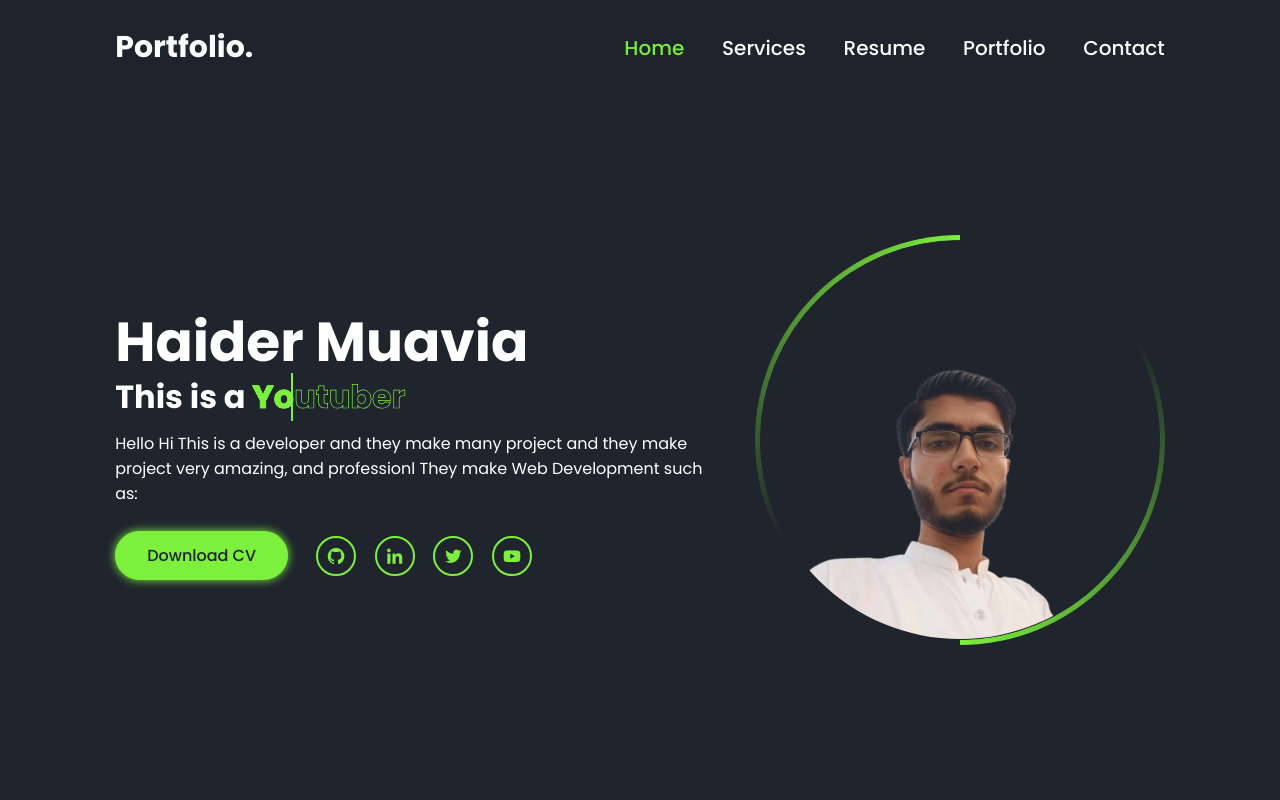
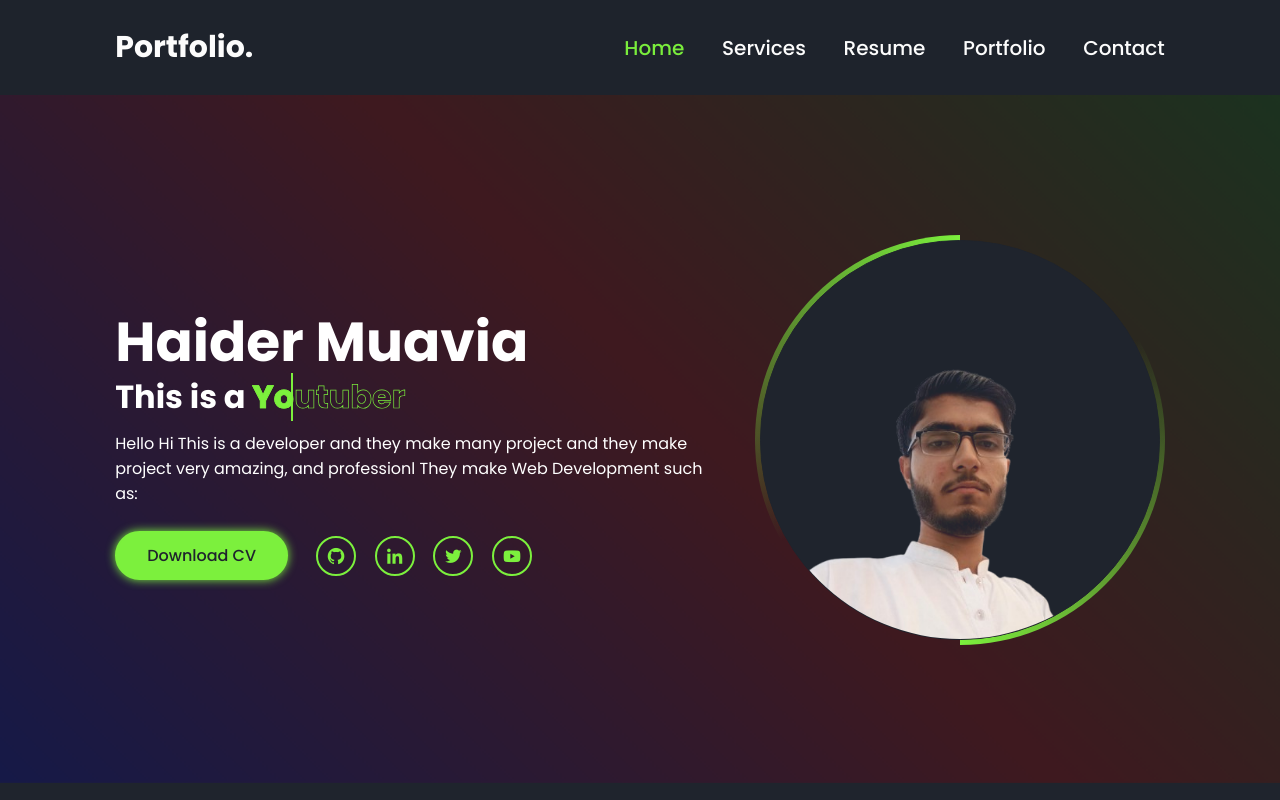
Before and after one commit to WebSiteLive109/Portfolio-Check-2, a plain HTML site: page index.html in a window 1280 px wide. Drawn offline with nearby package versions, Linux system fonts and the light colour scheme.

Commit message:
Update style.css

```diff
--- a/style.css
+++ b/style.css
@@ -99,8 +99,6 @@
 
 
 
-
-
 .bars-animation {
     position: fixed;
     width: 100%;
@@ -112,6 +110,36 @@
     pointer-events: none;
     overflow: 2s;
 }
+
+
+.bars-animation::before {
+    content: '';
+    position: absolute;
+    width: 100%;
+    height: 100%;
+    background: linear-gradient(45deg, #00008b, #8b0000, #006400);
+    opacity: 0.3;
+    animation: mobileWave 8s ease-in-out infinite;
+}
+
+
+
+@keyframes mobileWave {
+    0%, 100% { transform: translateY(0) scale(1); }
+    50% { transform: translateY(-5%) scale(1.05); }
+}
+
+
+
+
+/* Fallback for very old browsers */
+.no-cssanimations .bars-animation::before {
+    animation: none;
+    opacity: 0.2;
+}
+
+
+
 
 .bars-animation .bar {
     flex: 1;
```
